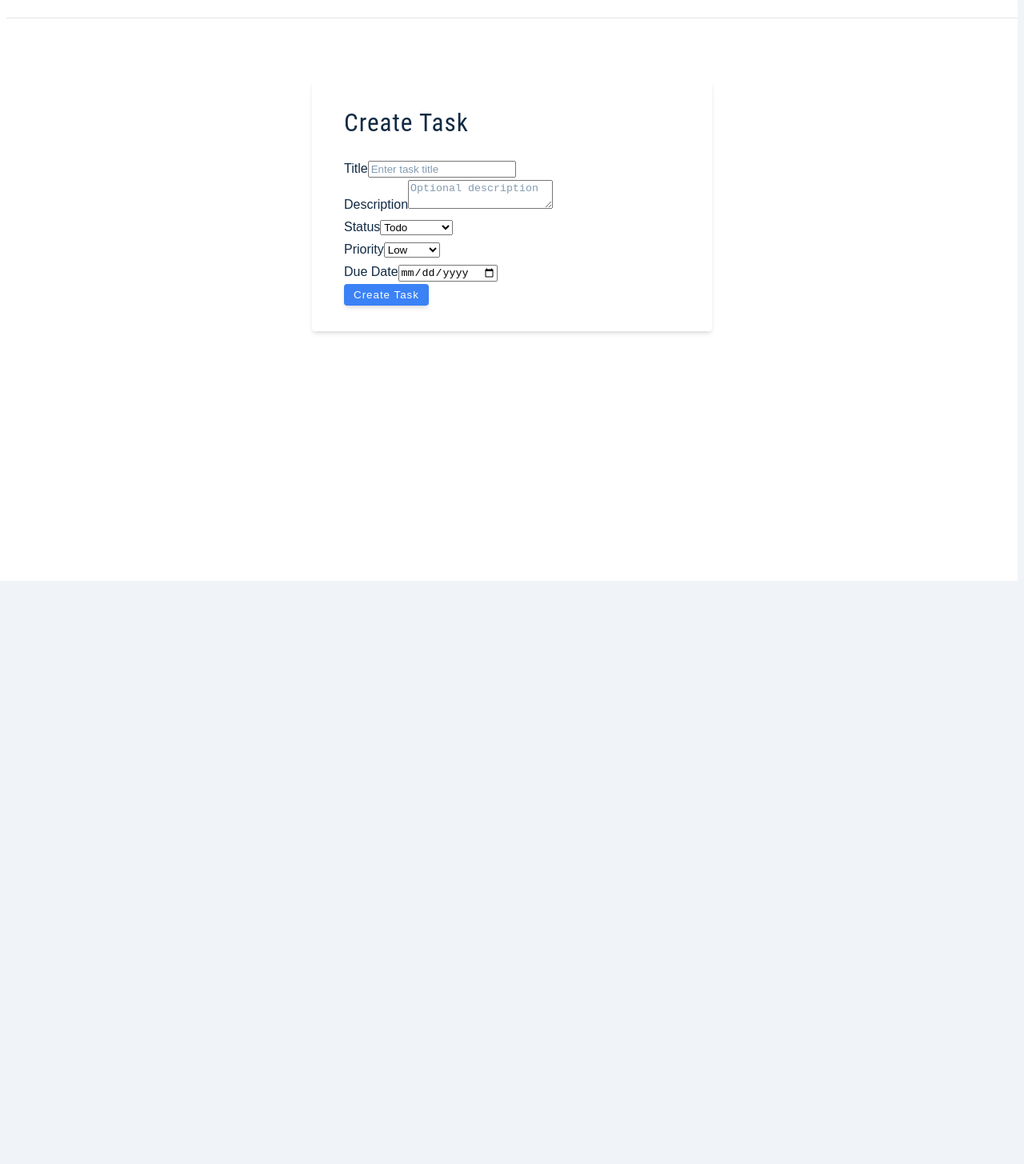
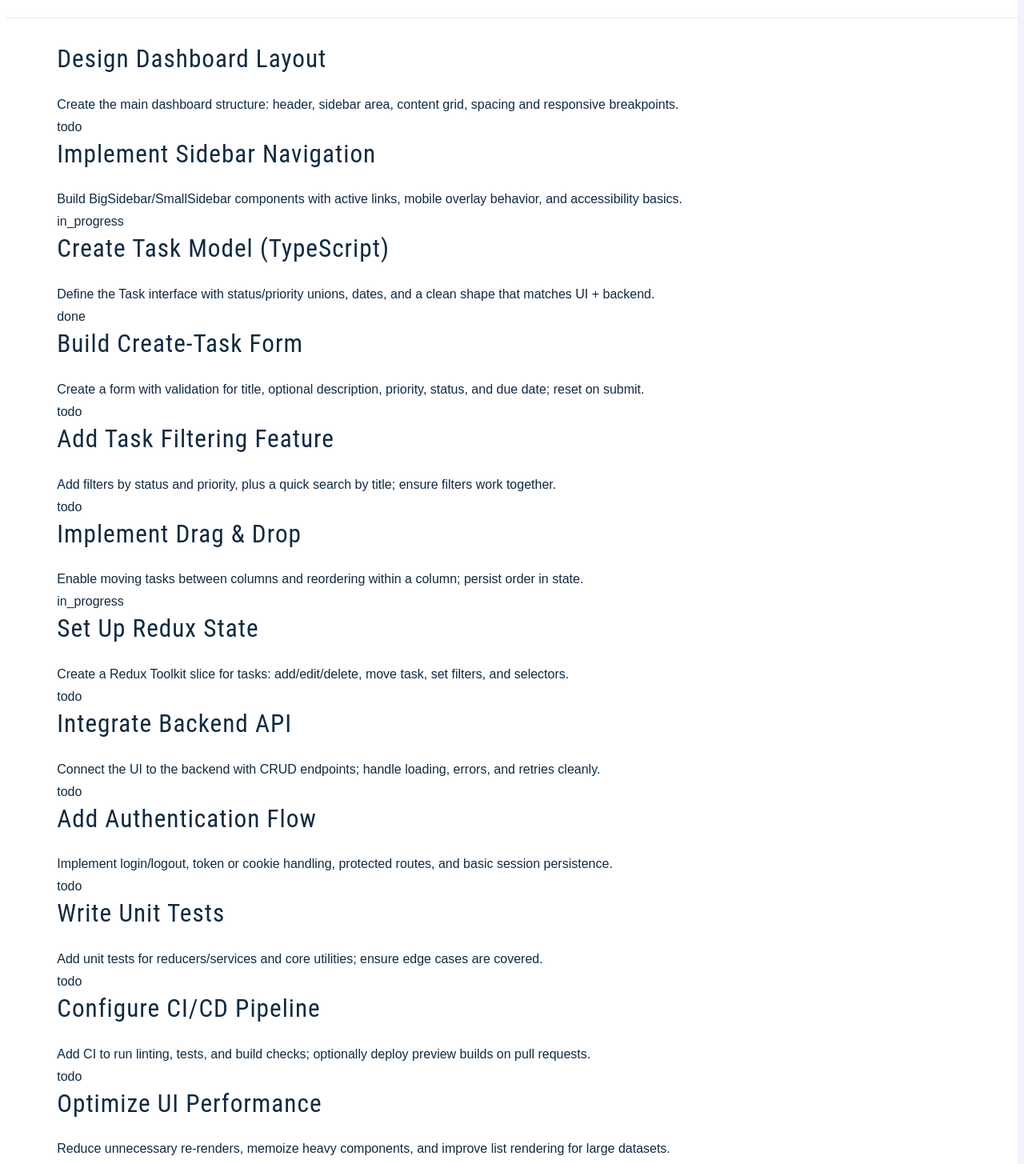
Before and after one commit to Salim255/tasks-manager, a React (Vite) app: page / in a window 1280 px wide. Shown: the part 82-1537 px from the top of the page at 80% size. Before the commit the page ends 816 px from the top, so only its background shows below. Built offline with nearby package versions, Linux system fonts and the light colour scheme.

Commit message:
added: task data

```diff
--- a/src/features/tasks/AllTasks.tsx
+++ b/src/features/tasks/AllTasks.tsx
@@ -1,9 +1,20 @@
-import { CreateTask } from "./CreateTask";
+import { tasks } from "../../shared/utils/tasks";
 
 export const AllTasks = () => {
+
     return (
-        <>
-            <CreateTask/>
-        </>
+        <section>
+            {
+                tasks.map((task) => {
+                    return (
+                        <div>
+                            <h3>{task.title}</h3>
+                            <div>{task.description}</div>
+                            <div>{task.status}</div>
+                        </div>
+                    )
+                })
+            }
+        </section>
     )
 }
--- a/src/features/tasks/CreateTask.tsx
+++ b/src/features/tasks/CreateTask.tsx
@@ -2,6 +2,6 @@ import { CreateTaskForm } from "./components/CreateTaskForm";
 
 export const CreateTask = () => {
     return (
-        <CreateTaskForm  onCreateTask={(task) => console.log(task)} />
+        <CreateTaskForm />
     )
 }
--- a/src/features/tasks/components/CreateTaskForm.tsx
+++ b/src/features/tasks/components/CreateTaskForm.tsx
@@ -59,6 +59,7 @@ export const CreateTaskForm = () => {
   const handleSubmit = (e: React.FormEvent<HTMLFormElement>) => {
     e.preventDefault();
     if (!state.title.trim()) return;
+    console.log(state);
   };
 
   useEffect(() => {
--- /dev/null
+++ b/src/shared/utils/tasks.tsx
@@ -0,0 +1,98 @@
+export const tasks = [
+  {
+    id: "1",
+    title: "Design dashboard layout",
+    description:
+      "Create the main dashboard structure: header, sidebar area, content grid, spacing and responsive breakpoints.",
+    status: "todo",
+    priority: "high",
+  },
+  {
+    id: "2",
+    title: "Implement sidebar navigation",
+    description:
+      "Build BigSidebar/SmallSidebar components with active links, mobile overlay behavior, and accessibility basics.",
+    status: "in_progress",
+    priority: "medium",
+  },
+  {
+    id: "3",
+    title: "Create task model (TypeScript)",
+    description:
+      "Define the Task interface with status/priority unions, dates, and a clean shape that matches UI + backend.",
+    status: "done",
+    priority: "high",
+  },
+  {
+    id: "4",
+    title: "Build create-task form",
+    description:
+      "Create a form with validation for title, optional description, priority, status, and due date; reset on submit.",
+    status: "todo",
+    priority: "medium",
+  },
+  {
+    id: "5",
+    title: "Add task filtering feature",
+    description:
+      "Add filters by status and priority, plus a quick search by title; ensure filters work together.",
+    status: "todo",
+    priority: "low",
+  },
+  {
+    id: "6",
+    title: "Implement drag & drop",
+    description:
+      "Enable moving tasks between columns and reordering within a column; persist order in state.",
+    status: "in_progress",
+    priority: "high",
+  },
+  {
+    id: "7",
+    title: "Set up Redux state",
+    description:
+      "Create a Redux Toolkit slice for tasks: add/edit/delete, move task, set filters, and selectors.",
+    status: "todo",
+    priority: "medium",
+  },
+  {
+    id: "8",
+    title: "Integrate backend API",
+    description:
+      "Connect the UI to the backend with CRUD endpoints; handle loading, errors, and retries cleanly.",
+    status: "todo",
+    priority: "high",
+  },
+  {
+    id: "9",
+    title: "Add authentication flow",
+    description:
+      "Implement login/logout, token or cookie handling, protected routes, and basic session persistence.",
+    status: "todo",
+    priority: "high",
+  },
+  {
+    id: "10",
+    title: "Write unit tests",
+    description:
+      "Add unit tests for reducers/services and core utilities; ensure edge cases are covered.",
+    status: "todo",
+    priority: "medium",
+  },
+  {
+    id: "11",
+    title: "Configure CI/CD pipeline",
+    description:
+      "Add CI to run linting, tests, and build checks; optionally deploy preview builds on pull requests.",
+    status: "todo",
+    priority: "low",
+  },
+  {
+    id: "12",
+    title: "Optimize UI performance",
+    description:
+      "Reduce unnecessary re-renders, memoize heavy components, and improve list rendering for large datasets.",
+    status: "todo",
+    priority: "medium",
+  },
+];
```
